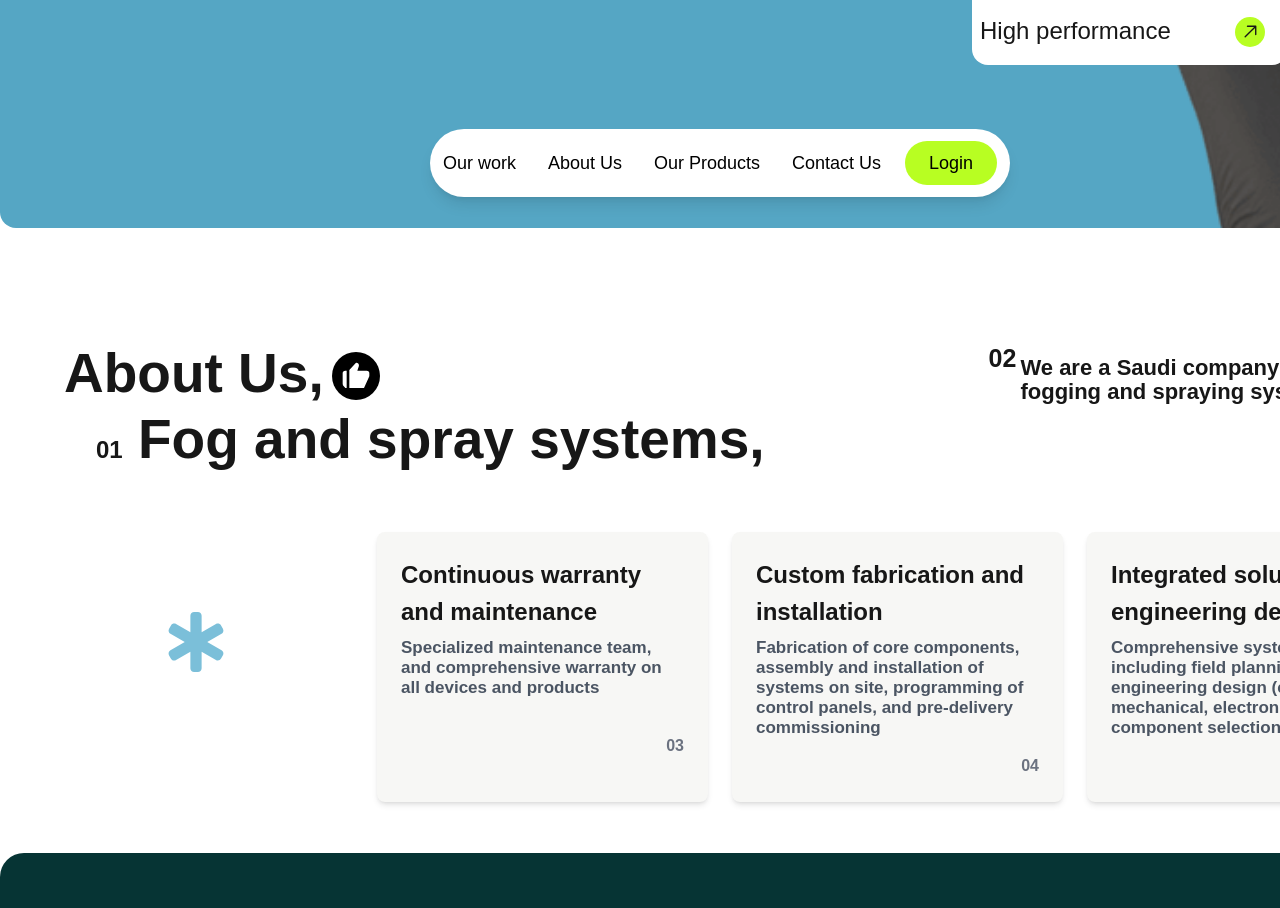
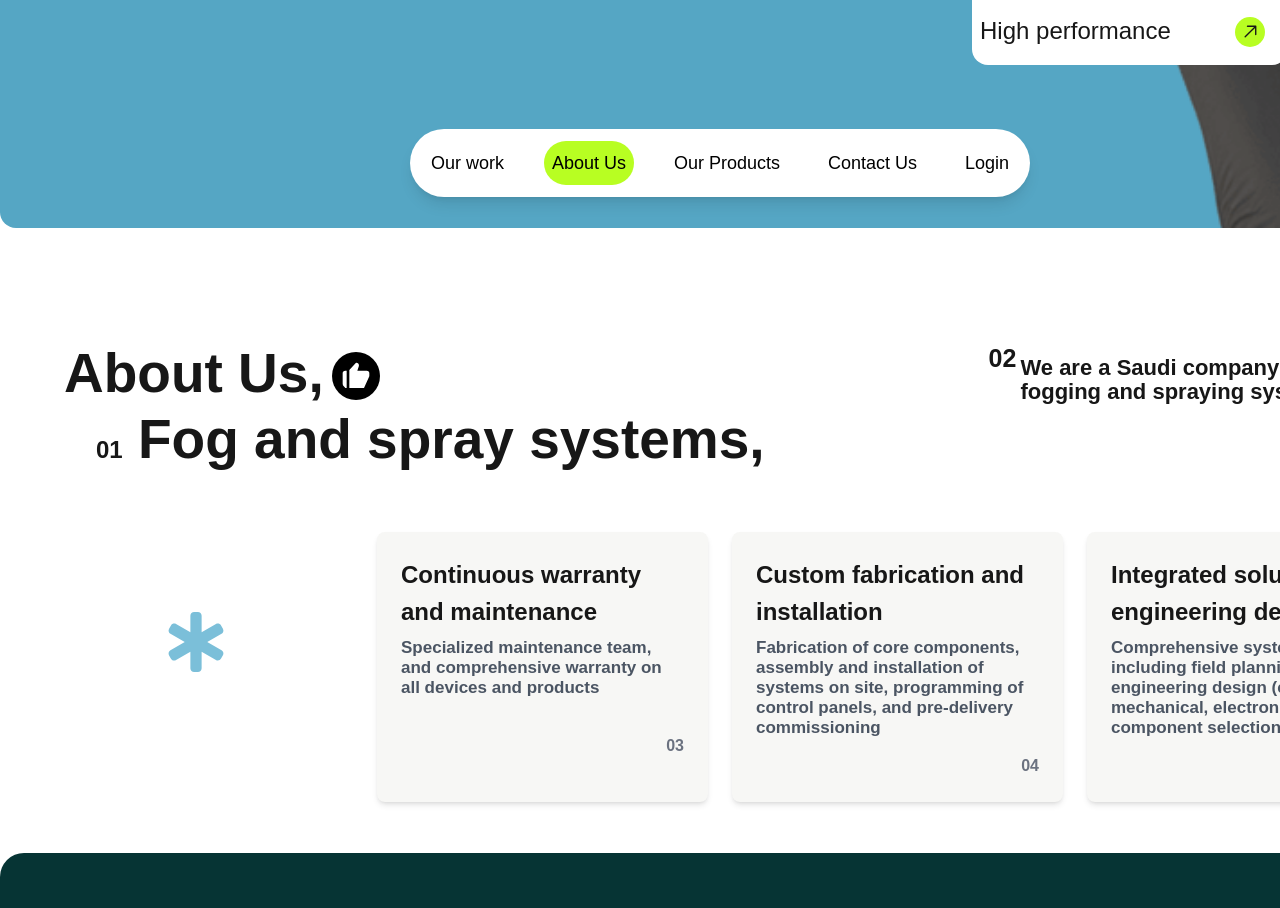
Before and after one commit to mdAbirDeveloper/abdullah-order-2, a Next.js app: page / in a window 1280 px wide. Shown: the part 1020-1928 px from the top of the page. Built offline with nearby package versions, Linux system fonts and the light colour scheme.

Commit message:
5th commit

```diff
--- a/src/pages/components/hero/index.js
+++ b/src/pages/components/hero/index.js
@@ -1,14 +1,22 @@
 /* eslint-disable @next/next/no-img-element */
 import Image from "next/image";
-import React from "react";
+import React, { useState } from "react";
 import { GoArrowUpRight } from "react-icons/go";
 
 const HeroSection = () => {
+
+  const [selected, setSelected] = useState("About Us"); // State to track the selected item
+
+  const navItems = ["Our work", "About Us", "Our Products", "Contact Us", "Login"];
+
+
   return (
     <div>
       {/* bg-[url("/elefent.jpg")] bg-cover bg-center  */}
       <div className="w-[1440px] h-[42px] bg-[#B8FE22] mx-auto text-center">
-        <p className="text-xl pt-2">High quality misting and spray solutions to meet all your needs.</p>
+        <p className="text-xl pt-2">
+          High quality misting and spray solutions to meet all your needs.
+        </p>
       </div>
       <div className='w-[1440px] h-[1206px] rounded-b-2xl bg-[#55A6C4] mx-auto bg-[url("/elefent.png")] bg-cover bg-center'>
         <Image
@@ -34,7 +42,10 @@ const HeroSection = () => {
         <div className="ml-[50px] mt-[-40px]">
           <h1
             className="text-[91.5px]"
-            style={{ fontWeight: "700", lineHeight: "100px" }}
+            style={{
+              fontWeight: "700",
+              lineHeight: "100px",
+            }}
           >
             Own Your <br></br> Fog system,
           </h1>
@@ -42,6 +53,7 @@ const HeroSection = () => {
             Own Your Cool!
           </h2>
         </div>
+
         <div className="">
           <div className="ml-[59px] mt-3 flex">
             <p
@@ -188,7 +200,8 @@ const HeroSection = () => {
         </div>
 
         <div>
-          <nav className="flex items-center justify-center bg-white py-3 rounded-full w-[580px] mx-auto mt-16 shadow-lg">
+
+        {/* <nav className="flex items-center justify-center bg-white py-3 rounded-full w-[580px] mx-auto mt-16 shadow-lg">
             <ul className="flex gap-8 text-black font-medium text-lg">
               <li className="hover:underline cursor-pointer">Our work</li>
               <li className="hover:underline cursor-pointer">About Us</li>
@@ -198,6 +211,22 @@ const HeroSection = () => {
             <button className="bg-[#B8FE22] text-black px-6 py-2 rounded-full ml-6 font-medium text-lg hover:shadow-md">
               Login
             </button>
+          </nav> */}
+
+          <nav className="flex items-center justify-center bg-white py-3 rounded-full w-[620px] mx-auto mt-16 shadow-lg">
+            <ul className="flex gap-8 text-black font-medium text-lg">
+              {navItems.map((item) => (
+                <li
+                  key={item}
+                  onClick={() => setSelected(item)} // Update the selected item
+                  className={`cursor-pointer py-2 rounded-full px-2 ${
+                    selected === item ? "bg-[#B8FE22]" : ""
+                  } hover:underline`}
+                >
+                  {item}
+                </li>
+              ))}
+            </ul>
           </nav>
         </div>
       </div>
```
